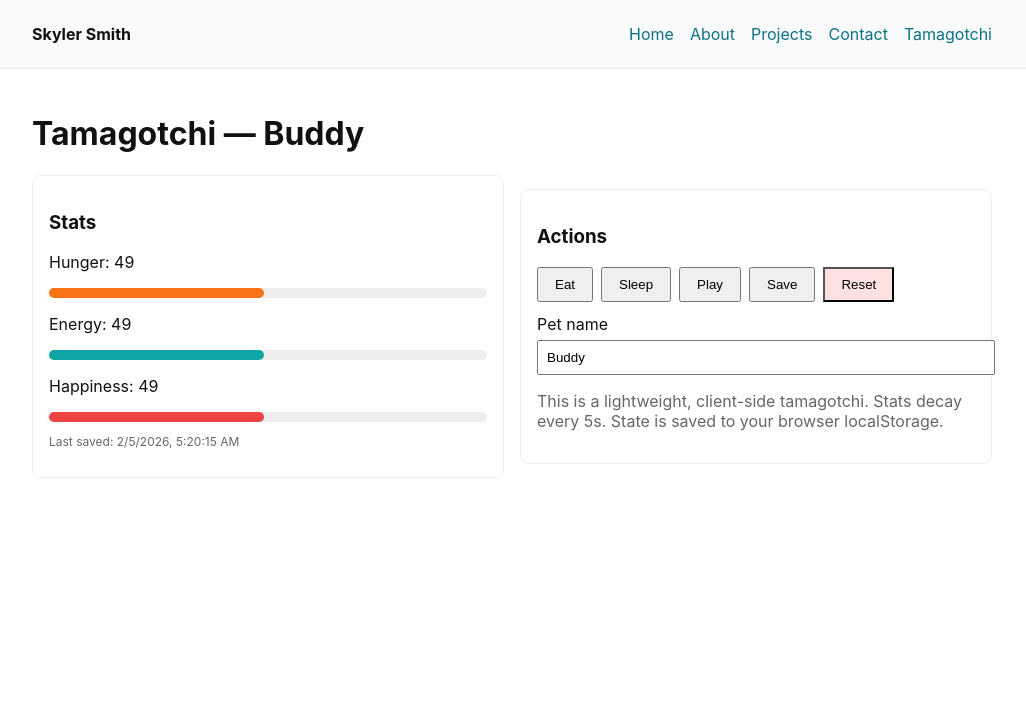
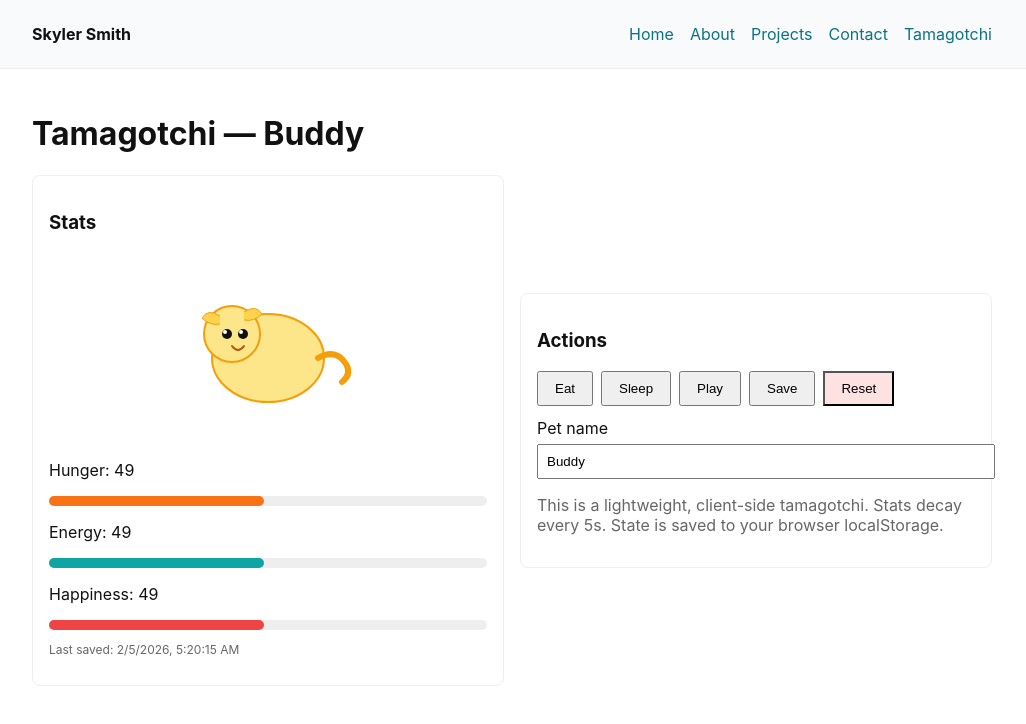
Before and after one commit to skysmith/skyler-site, a Next.js app: page /tamagotchi in a window 1280 px wide. Shown: the top 724 px of the page, without its empty margins (128-1154 px from the left). Built offline with nearby package versions, Linux system fonts and the light colour scheme.

Commit message:
Add SVG pet avatar with blink + wag animation on play

```diff
--- /dev/null
+++ b/components/PetAvatar.js
@@ -0,0 +1,59 @@
+import {useEffect, useState} from 'react'
+
+export default function PetAvatar({mood='neutral', animatePlay=false}){
+  const [blink, setBlink] = useState(false)
+  useEffect(()=>{
+    const t = setInterval(()=>{
+      setBlink(true)
+      setTimeout(()=>setBlink(false),200)
+    }, 4000 + Math.random()*3000)
+    return ()=>clearInterval(t)
+  },[])
+
+  const tailClass = animatePlay ? 'tail wag' : 'tail'
+
+  return (
+    <div style={{display:'flex',justifyContent:'center',alignItems:'center',padding:16}}>
+      <svg width="180" height="160" viewBox="0 0 180 160" xmlns="http://www.w3.org/2000/svg">
+        <defs>
+          <linearGradient id="g1" x1="0" x2="1">
+            <stop offset="0%" stopColor="#ffd" />
+            <stop offset="100%" stopColor="#fff" />
+          </linearGradient>
+        </defs>
+        {/* body */}
+        <ellipse cx="90" cy="90" rx="56" ry="44" fill="#fde68a" stroke="#f59e0b" strokeWidth="2" />
+        {/* head */}
+        <circle cx="54" cy="66" r="28" fill="#fde68a" stroke="#f59e0b" strokeWidth="2" />
+        {/* ears */}
+        <path d="M42 48 q-12 -8 -18 2 q8 8 18 6" fill="#fcd34d" stroke="#f59e0b" strokeWidth="1"/>
+        <path d="M66 44 q12 -8 18 2 q-8 8 -18 6" fill="#fcd34d" stroke="#f59e0b" strokeWidth="1"/>
+        {/* eyes */}
+        {blink ? (
+          <>
+            <rect x="44" y="68" width="10" height="3" fill="#333" rx="1" />
+            <rect x="60" y="68" width="10" height="3" fill="#333" rx="1" />
+          </>
+        ) : (
+          <>
+            <circle cx="49" cy="66" r="5" fill="#111" />
+            <circle cx="65" cy="66" r="5" fill="#111" />
+            <circle cx="47" cy="64" r="2" fill="#fff" />
+            <circle cx="63" cy="64" r="2" fill="#fff" />
+          </>
+        )}
+        {/* mouth */}
+        <path d="M54 78 q6 8 12 0" stroke="#b45309" strokeWidth="2" fill="none" strokeLinecap="round" />
+        {/* tail */}
+        <g transform="translate(140,90)">
+          <path className={tailClass} d="M0 0 q18 -10 28 6 q6 10 -4 18" stroke="#f59e0b" strokeWidth="6" strokeLinecap="round" fill="none" />
+        </g>
+        <style jsx>{`
+          .tail { transform-origin: 0px 0px; }
+          .wag { animation: wag 0.6s ease-in-out 0s 3; }
+          @keyframes wag { 0%{ transform: rotate(0deg);} 25%{ transform: rotate(18deg);} 50%{ transform: rotate(-12deg);} 75%{ transform: rotate(8deg);} 100%{ transform: rotate(0deg);} }
+        `}</style>
+      </svg>
+    </div>
+  )
+}
--- a/pages/tamagotchi.js
+++ b/pages/tamagotchi.js
@@ -1,4 +1,6 @@
 import {useEffect, useState} from 'react'
+import dynamic from 'next/dynamic'
+const PetAvatar = dynamic(()=>import('../components/PetAvatar'), {ssr:false})
 
 const MAX_STAT = 100
 const DECAY = 1 // per interval
@@ -10,6 +12,7 @@ export default function Tamagotchi(){
   const [happiness, setHappiness] = useState(50)
   const [name, setName] = useState('Buddy')
   const [lastSaved, setLastSaved] = useState(null)
+  const [playAnim, setPlayAnim] = useState(false)
 
   // load from localStorage
   useEffect(()=>{
@@ -46,7 +49,7 @@ export default function Tamagotchi(){
 
   function handleEat(){ setHunger(h=>clamp(h+20)); setHappiness(h=>clamp(h+5)); saveState() }
   function handleSleep(){ setEnergy(e=>clamp(e+30)); setHunger(h=>clamp(h-5)); saveState() }
-  function handlePlay(){ setHappiness(h=>clamp(h+20)); setEnergy(e=>clamp(e-10)); setHunger(h=>clamp(h-10)); saveState() }
+  function handlePlay(){ setHappiness(h=>clamp(h+20)); setEnergy(e=>clamp(e-10)); setHunger(h=>clamp(h-10)); setPlayAnim(true); saveState(); setTimeout(()=>setPlayAnim(false),700) }
   function handleReset(){ localStorage.removeItem('tama-state'); setHunger(50); setEnergy(50); setHappiness(50); setName('Buddy'); saveState() }
 
   return (
@@ -68,6 +71,7 @@ export default function Tamagotchi(){
         <div style={{display:'grid',gridTemplateColumns:'1fr 1fr',gap:'1rem',alignItems:'center'}}>
           <div className="card">
             <h3>Stats</h3>
+            <PetAvatar mood={happiness>60?'happy':happiness<30?'sad':'neutral'} animatePlay={playAnim} />
             <p>Hunger: {hunger}</p>
             <div style={{background:'#eee',height:10,borderRadius:6}}><div style={{width:`${hunger}%`,height:10,background:'#f97316',borderRadius:6}}></div></div>
             <p>Energy: {energy}</p>
```
